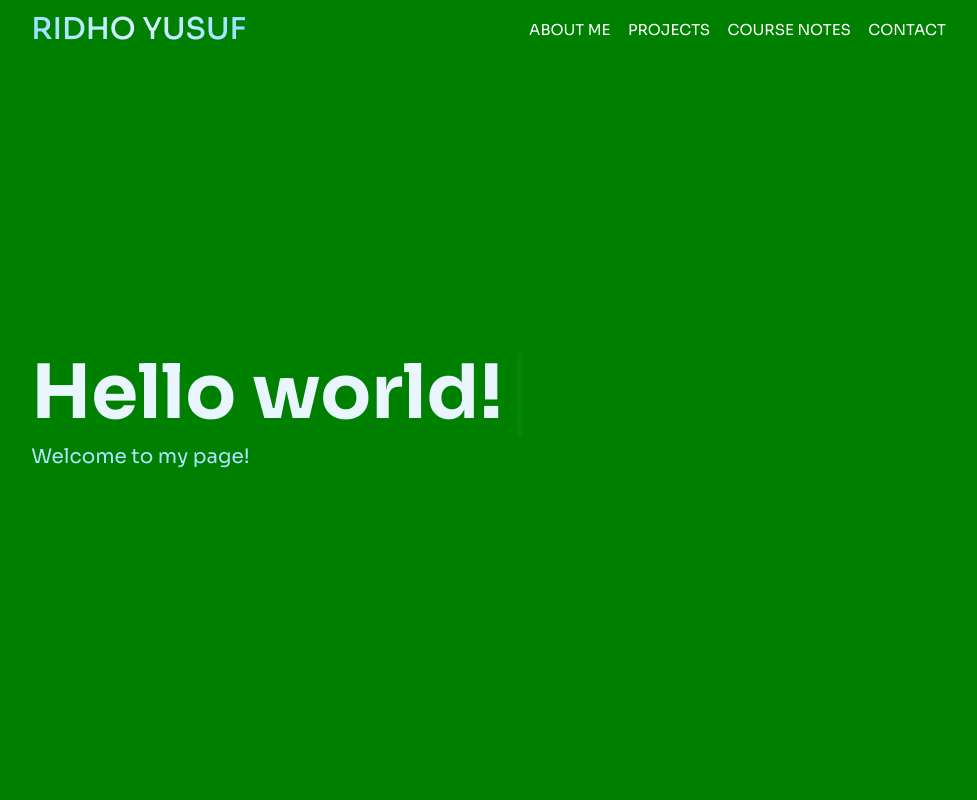
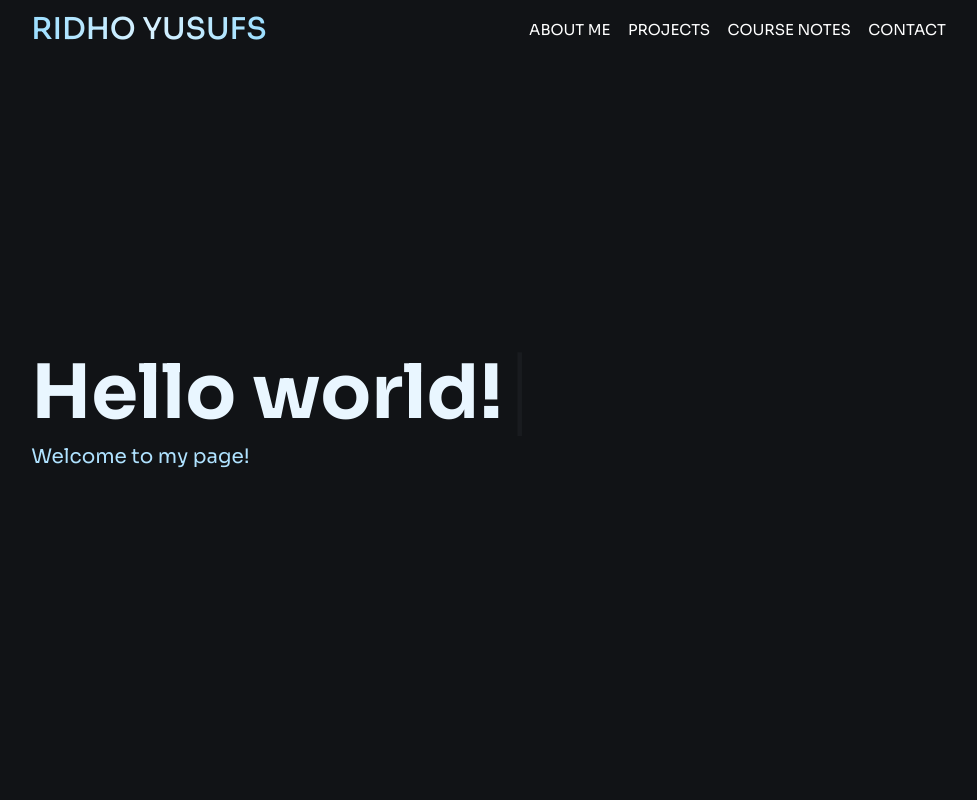
Before and after one commit to ridho-y/home, a plain HTML site: page index.html in a window 1280 px wide. Shown: the top 800 px of the page, without its empty margins (148-1125 px from the left). Drawn offline with nearby package versions, Linux system fonts and the light colour scheme.

Commit message:
background

```diff
--- a/index.css
+++ b/index.css
@@ -3,8 +3,7 @@
 :root {
     --primary: rgb(175, 226, 255);
     --secondary: rgb(233, 246, 255);
-    /* --dark: rgb(17,19,22);  */
-    --dark: green;
+    --dark: rgb(17,19,22);
 }
 
 * {
--- a/index.html
+++ b/index.html
@@ -21,7 +21,7 @@
     <body>
         <header>
             <nav>
-                <div class="name"><span class="name-gradient">RIDHO YUSUF</span></div>
+                <div class="name"><span class="name-gradient">RIDHO YUSUFS</span></div>
                 <div class="menu-items">
                     <span class="menu-item about-me-item"><a class="line-animation">ABOUT ME</a></span>
                     <span class="menu-item projects-item"><a class="line-animation">PROJECTS</a></span>
```
